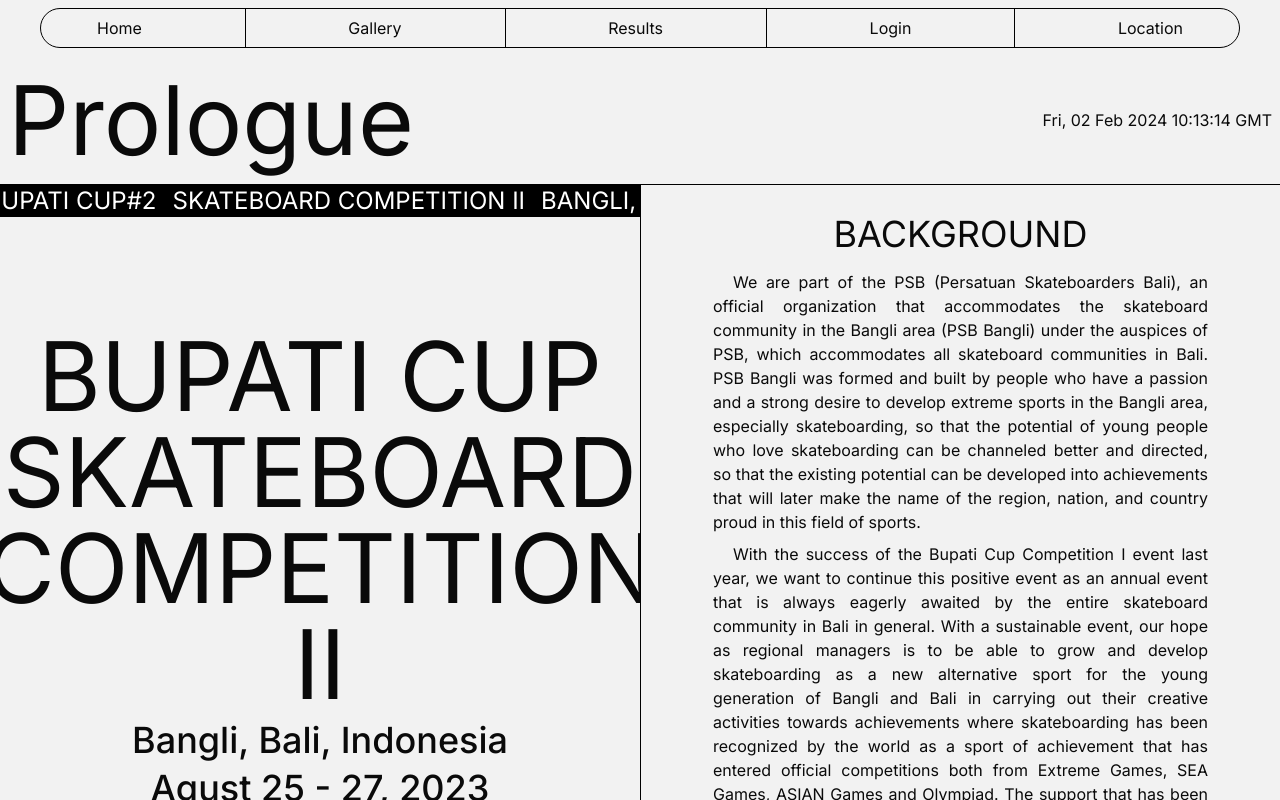
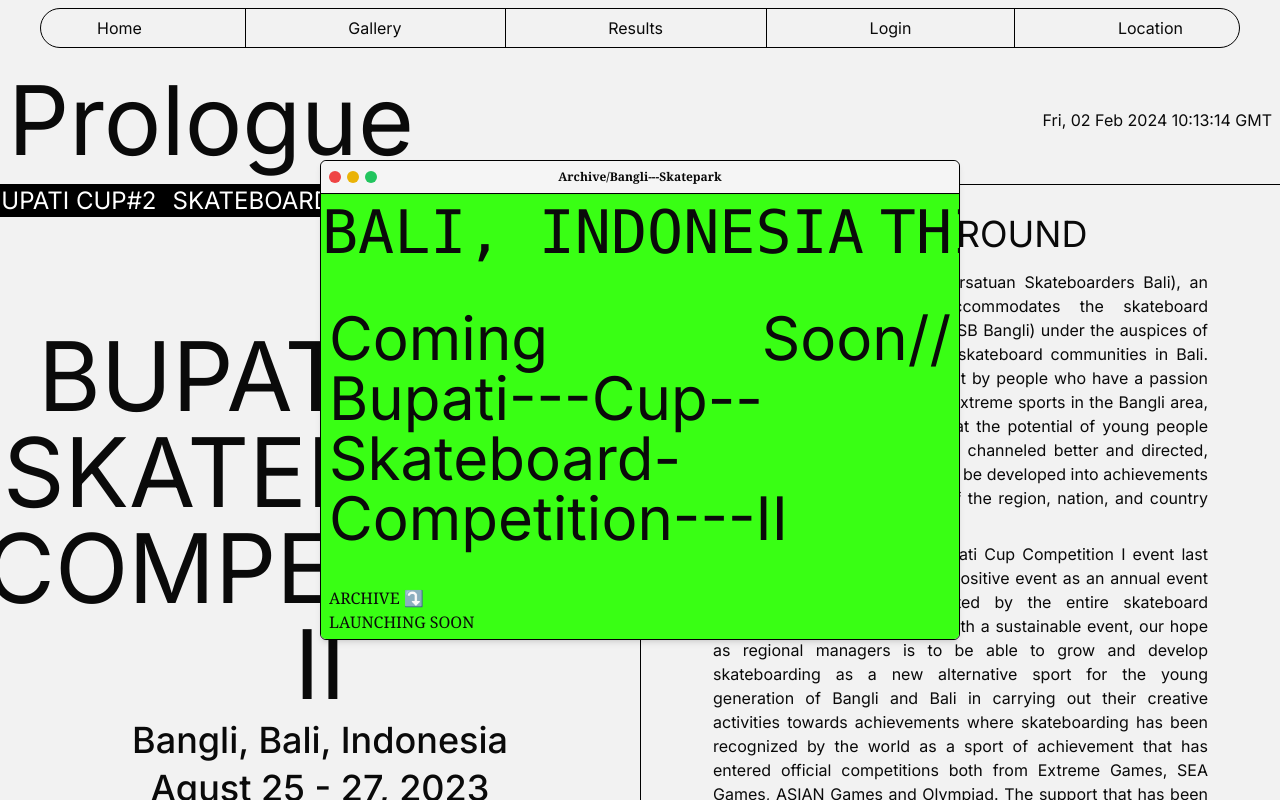
Before and after one commit to epenflow/bangliskatepark, a Next.js app: page / in a window 1280 px wide. Shown: the top 800 px of the page. Built offline with nearby package versions, Linux system fonts and the light colour scheme.

Commit message:
terminal update

```diff
--- a/src/components/Navbar.tsx
+++ b/src/components/Navbar.tsx
@@ -1,13 +1,14 @@
+'use client';
 import Link from 'next/link';
 import React from 'react';
-
+import { Slant as Hamburger } from 'hamburger-react';
 const Line = () => {
 	return <span className='w-[0.025rem] block h-full bg-black' />;
 };
 const Navbar = () => {
 	return (
 		<header className='sticky top-0 z-50 px-10 py-2'>
-			<div className='h-10 w-full rounded-full border border-solid border-black bg-[#f2f2f2] flex flex-row items-center justify-between px-14 capitalize'>
+			<div className='h-10 w-full rounded-full border border-solid border-black bg-[#f2f2f2] hidden flex-row items-center justify-between px-14 capitalize lg:flex'>
 				<Link href={'/'}>
 					<h1>Home</h1>
 				</Link>
@@ -22,6 +23,9 @@ const Navbar = () => {
 				<Line />
 				<h1>location</h1>
 			</div>
+			<div className='h-10 rounded-full border border-solid border-black bg-[#f2f2f2] lg:hidden flex items-center justify-center'>
+				<Hamburger />
+			</div>
 		</header>
 	);
 };
--- a/src/components/Section/Gallery.tsx
+++ b/src/components/Section/Gallery.tsx
@@ -5,24 +5,26 @@ import Image from 'next/image';
 import { IF } from '../Conditional';
 import Terminal from './Terminal';
 const Gallery = () => {
-	const [popUp, setPopUp] = React.useState<boolean>(false);
+	const [popUp, setPopUp] = React.useState<boolean>(true);
 	function popUpModal() {
 		setPopUp((prev) => !prev);
 	}
 	return (
-		<section className='h-screen max-h-screen w-screen flex items-center justify-center relative gap-4'>
+		<section className='h-screen max-h-screen w-screen relative flex flex-row justify-center flex-wrap lg:flex-row p-2 gap-4'>
 			{Array.from({ length: 5 }).map((_, index) => (
 				<div
 					onClick={popUpModal}
 					key={index}
-					className='flex items-center justify-center flex-col capitalize'>
+					className='flex flex-col capitalize'>
 					<Image
 						src={'/folder.png'}
 						alt='folder'
 						width={150}
 						height={150}
 					/>
-					<span>veneu</span>
+					<span className='text-center font-mono text-xs'>
+						bangli skatepark
+					</span>
 				</div>
 			))}
 			<IF
--- a/src/components/Section/Terminal.tsx
+++ b/src/components/Section/Terminal.tsx
@@ -1,129 +1,156 @@
 import Image from 'next/image';
 import React from 'react';
+import { IF } from '../Conditional';
+import Marquee from 'react-fast-marquee';
 interface Props {
 	popUpModal: () => void;
 }
-const Terminal: React.FC<Props> = ({ popUpModal }) => {
-	const buttonHeaderRef = React.useRef<HTMLUListElement>(null);
-	const [miniMize, setMiniMize] = React.useState<boolean>(false);
-	function miniMizePopUo() {
-		setMiniMize((prev) => !prev);
-	}
+type TerminalHeaderItems = {
+	popUpModal: () => void;
+	minimizePopUp: () => void;
+	maximizePopUp: () => void;
+	minimize: boolean;
+	text: string;
+};
+const TerminalHeaderItems = ({
+	popUpModal,
+	minimizePopUp,
+	maximizePopUp,
+	minimize,
+	text,
+}: TerminalHeaderItems) => {
 	return (
-		<div className='absolute bg-white w-[95%] h-[95%] rounded-md shadow-md overflow-hidden border border-solid border-black'>
-			<div className='flex flex-row p-4 bg-[#f5f5f5] shadow-sm rounded-t-md items-center relative border-b border-solid border-black'>
+		<React.Fragment>
 			<ul
-					className='flex gap-1.5 absolute'
-					ref={buttonHeaderRef}>
+				className={`flex gap-1.5 ${
+					minimize ? 'relative' : 'absolute'
+				}`}>
 				<li
 					className='block h-3 w-3 rounded-full bg-red-500 cursor-pointer'
 					onClick={popUpModal}></li>
-					<li className='block h-3 w-3 rounded-full bg-yellow-500 cursor-pointer'></li>
-					<li className='block h-3 w-3 rounded-full bg-green-500'></li>
+				<li
+					className='block h-3 w-3 rounded-full bg-yellow-500 cursor-pointer'
+					onClick={minimizePopUp}></li>
+				<li
+					className='block h-3 w-3 rounded-full bg-green-500'
+					onClick={maximizePopUp}></li>
 			</ul>
 			<div className='w-full text-center'>
-					<h1 className='text-xs capitalize font-semibold'>
-						bangli skatepark
+				<h1 className='text-xs capitalize font-semibold font-serif'>
+					{text}
 				</h1>
 			</div>
+		</React.Fragment>
+	);
+};
+
+type TerminalHeader = {
+	variant: string;
+	children: React.ReactNode;
+};
+const TerminalHeader = ({ variant, children }: TerminalHeader) => {
+	console.info(variant);
+	return <div className={variant}>{children}</div>;
+};
+type TerminalContent = {
+	children: React.ReactNode;
+	css?: string;
+};
+const TerminalContent = ({ children, css }: TerminalContent) => {
+	return (
+		<div
+			className={`${css} w-full h-full overflow-x-scroll no-scrollbar flex flex-wrap`}>
+			{children}
 		</div>
-			<div className='w-full h-full p-2 overflow-x-scroll no-scrollbar'>
-				<Image
-					src={'/poster.jpeg'}
-					width={320}
-					height={320}
-					alt='poster'
-					className='float-left'
-				/>
-				<h1 className='text-6xl capitalize'>
-					bupati cup skateboard competition i
-				</h1>
-				<p className='text-justify'>
-					Lorem ipsum dolor sit, amet consectetur adipisicing elit.
-					Perferendis commodi velit quos doloribus error autem
-					architecto unde officiis distinctio eaque, excepturi amet
-					reiciendis explicabo. Aliquam est perspiciatis reprehenderit
-					consectetur enim. Reiciendis minus aliquam aliquid, cumque
-					molestiae esse mollitia nam numquam quia cum ex eum
-					similique a hic natus rerum omnis temporibus optio accusamus
-					nesciunt architecto illo! Dolore totam sint amet.
-					Necessitatibus, eos quam totam officia, sapiente illum
-					corrupti dolor, mollitia fuga amet obcaecati ab distinctio
-					eaque quos odio. Vel quasi commodi dignissimos voluptatem
-					voluptatibus magni aperiam earum facilis fugiat veniam.
-					Consequuntur in voluptatibus reiciendis doloribus, totam ad
-					dolores magni facere voluptates ratione aliquam odio illum,
-					optio voluptatum, quidem ipsa laborum similique a at nihil!
-					Esse, minima molestias? Magni, natus facilis? Soluta
-					voluptates architecto explicabo dolorum corrupti recusandae
-					incidunt tenetur quam maxime provident eius consectetur
-					delectus laborum iusto quae veniam nam non officiis culpa
-					voluptas, sunt repudiandae esse odit facilis? Cum? Inventore
-					veniam pariatur sequi voluptates asperiores aliquam rem
-					eligendi hic consequatur molestias, excepturi cum alias iure
-					eos iste impedit totam nostrum quidem? Obcaecati alias earum
-					eum velit autem molestiae quod? Praesentium cumque aliquam
-					aut suscipit, ab ad consequatur hic, doloribus vero,
-					cupiditate deserunt porro dicta quasi voluptatem iste et.
-					Ratione, laborum accusamus. Excepturi, corporis provident
-					doloribus aliquam ex illum incidunt. Optio magnam
-					exercitationem qui a nesciunt ullam odio sit minus nisi! Ab
-					natus minus amet voluptatem incidunt voluptates voluptatibus
-					delectus omnis quae perferendis doloribus placeat eveniet,
-					neque illo id nam. Reprehenderit ratione adipisci quisquam,
-					minus esse optio similique et ipsum quos nesciunt cumque.
-					Temporibus cumque deserunt labore accusamus amet. Voluptates
-					repellat sint ex consectetur minima voluptatem possimus
-					consequuntur sapiente sunt. Perspiciatis, officiis.
-					Doloribus nam labore consectetur eius, perspiciatis
-					architecto non! Totam sunt et facere vitae exercitationem
-					odio similique ad eius ipsum. Repudiandae asperiores
-					adipisci sunt! Voluptates cum ratione dolores nulla! Iusto
-					tempore blanditiis placeat maiores expedita omnis dolor
-					neque odio sit provident aut quibusdam cum dignissimos,
-					odit, impedit voluptatibus atque aspernatur illum fugit
-					explicabo repellat dicta? Dicta harum doloremque fugit! Quam
-					temporibus est quaerat. Aut officiis, culpa quisquam
-					laboriosam consequuntur quae at vero temporibus! Nihil,
-					dignissimos! Provident aliquam quisquam obcaecati. Officiis
-					a soluta dolorem voluptate molestiae animi? Dicta, ratione.
-					Rem. Facere repellendus delectus obcaecati quod voluptates
-					suscipit fuga, pariatur quidem enim debitis aliquam adipisci
-					rem omnis repudiandae vitae reprehenderit totam? Nostrum
-					tenetur beatae vitae, nobis in modi assumenda illo ab.
-					Tenetur, adipisci consequatur consectetur magni amet
-					perspiciatis totam? Beatae provident qui alias! Iusto amet
-					deleniti temporibus quae, magnam illo officiis accusantium
-					reprehenderit molestiae quos est accusamus ratione! Dicta,
-					id amet! Ab officiis aliquam facere, deserunt eveniet dolore
-					architecto debitis tempora esse voluptate molestias
-					perspiciatis quibusdam, aperiam minus! Placeat praesentium
-					repellat aliquid reiciendis quisquam tempora aspernatur,
-					sequi perspiciatis ratione consequuntur cumque. At sit
-					laborum in, ratione pariatur molestiae odit magni sed dolore
-					fugit consectetur praesentium soluta fuga tempora esse
-					placeat nostrum ipsam laboriosam debitis? Eveniet error
-					laboriosam, deleniti numquam harum labore. Ut neque ipsa
-					deserunt quod mollitia laboriosam magnam, ea, placeat
-					dolores aut ex beatae quisquam cum praesentium eligendi
-					porro atque, suscipit natus est perspiciatis! Nostrum sit
-					culpa voluptas consectetur totam? Soluta illo aliquid
-					laborum consectetur sint ex voluptates labore obcaecati
-					voluptatibus, perferendis molestiae itaque maxime amet
-					beatae mollitia quasi nesciunt modi! Qui animi
-					exercitationem, dolores omnis aliquam beatae accusamus
-					quidem. Explicabo nulla magni, voluptatum labore ea totam
-					qui aliquid architecto ipsam quis quae recusandae ullam quam
-					consequuntur, atque, impedit fugiat eius eveniet vero illo
-					libero veritatis corporis? Fugiat, neque ad! Sunt
-					reprehenderit minus provident dicta voluptas. Fugiat aliquam
-					illum voluptas eos atque iusto. Sit, libero? Natus ad quae
-					aperiam explicabo modi, tempora corporis illum repudiandae
-					architecto ut perspiciatis quisquam nemo.
-				</p>
+	);
+};
+type TerminalWrapper = {
+	maximize: boolean;
+	children: React.ReactNode;
+};
+const TerminalWrapper = ({ maximize, children }: TerminalWrapper) => {
+	return (
+		<div
+			className={`fixed top-1/2 left-1/2 -translate-x-1/2 -translate-y-1/2 z-[60] flex items-center justify-center w-screen h-screen ${
+				maximize && 'bg-[#f2f2f2]'
+			}`}>
+			<div
+				className={` bg-white rounded-md shadow-md overflow-hidden border border-solid border-black ${
+					maximize
+						? 'w-[95%] h-[95%]'
+						: 'lg:w-[50%] lg:h-[60%] w-4/5 h-1/2'
+				}`}>
+				{children}
 			</div>
 		</div>
 	);
 };
+const Terminal: React.FC<Props> = ({ popUpModal }) => {
+	const [minimize, setMinimize] = React.useState<boolean>(false);
+	const [maximize, setMaximize] = React.useState<boolean>(false);
+	function minimizePopUp() {
+		setMinimize((prev) => !prev);
+	}
+	function maximizePopUp() {
+		setMaximize((prev) => !prev);
+	}
+	const variants = {
+		default:
+			'flex flex-row p-2 bg-[#f5f5f5] shadow-sm rounded-t-md items-center relative border-b border-solid border-black',
+		minimize:
+			'fixed bottom-5 right-5 bg-[#f5f5f5] p-2 rounded-full z-[60] border border-solid border-black flex items-center flex-row gap-2.5',
+	};
+	React.useEffect(() => {
+		if (maximize) {
+			document.body.style.overflow = 'hidden';
+		}
+		return () => {
+			document.body.style.overflow = 'unset';
+		};
+	}, [maximize]);
+	return (
+		<IF
+			state={!minimize}
+			elseCondition={
+				<TerminalHeader variant={variants.minimize}>
+					<TerminalHeaderItems
+						maximizePopUp={maximizePopUp}
+						minimizePopUp={minimizePopUp}
+						popUpModal={popUpModal}
+						minimize={minimize}
+						text='archive/bangli---skatepark'
+					/>
+				</TerminalHeader>
+			}>
+			<TerminalWrapper maximize={maximize}>
+				<TerminalHeader variant={variants.default}>
+					<TerminalHeaderItems
+						text='archive/bangli---skatepark'
+						maximizePopUp={maximizePopUp}
+						minimizePopUp={minimizePopUp}
+						popUpModal={popUpModal}
+						minimize={minimize}
+					/>
+				</TerminalHeader>
+				<TerminalContent css='bg-[#39FF14]'>
+					<Marquee
+						className='p-2 h-fit uppercase font-mono text-6xl'
+						autoFill={true}>
+						<h1 className='mx-2'>Bangli, Bali, Indonesia</h1>
+						<h1 className='mx-2'>this year!</h1>
+						<h1 className='mx-2'>bupati cup</h1>
+						<h1 className='mx-2'>skateboard competition!</h1>
+					</Marquee>
+					<h1 className='lg:text-6xl capitalize px-2 text-justify text-2xl font-semibold lg:font-normal'>
+						coming soon// bupati---cup--skateboard-competition---II
+					</h1>
+					<h1 className='font-serif uppercase px-2'>
+						Archive ⤵️ <br /> launching soon
+					</h1>
+				</TerminalContent>
+			</TerminalWrapper>
+		</IF>
+	);
+};
 
 export default Terminal;
```
Lines whose indentation alone changed are shown as unchanged.
